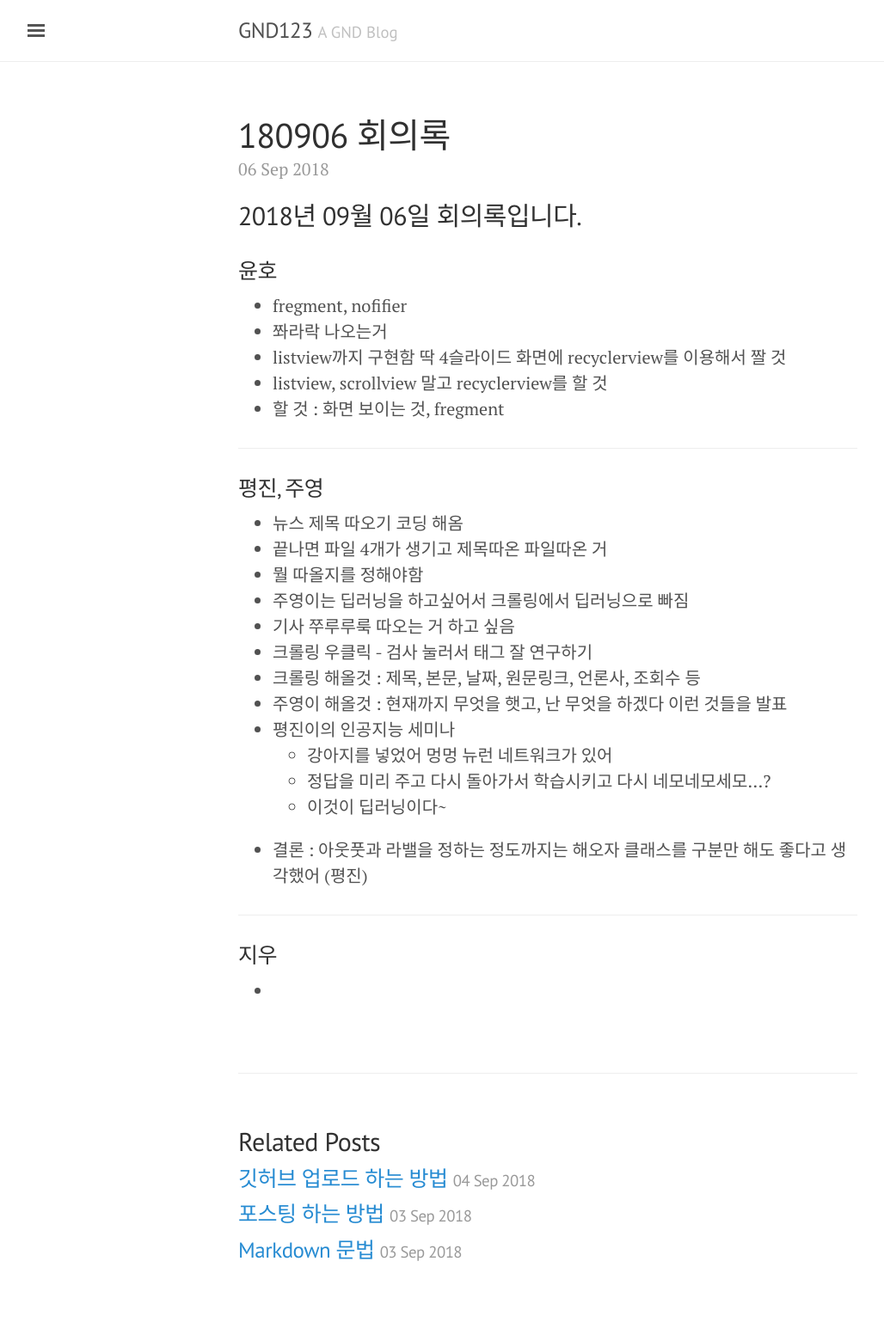
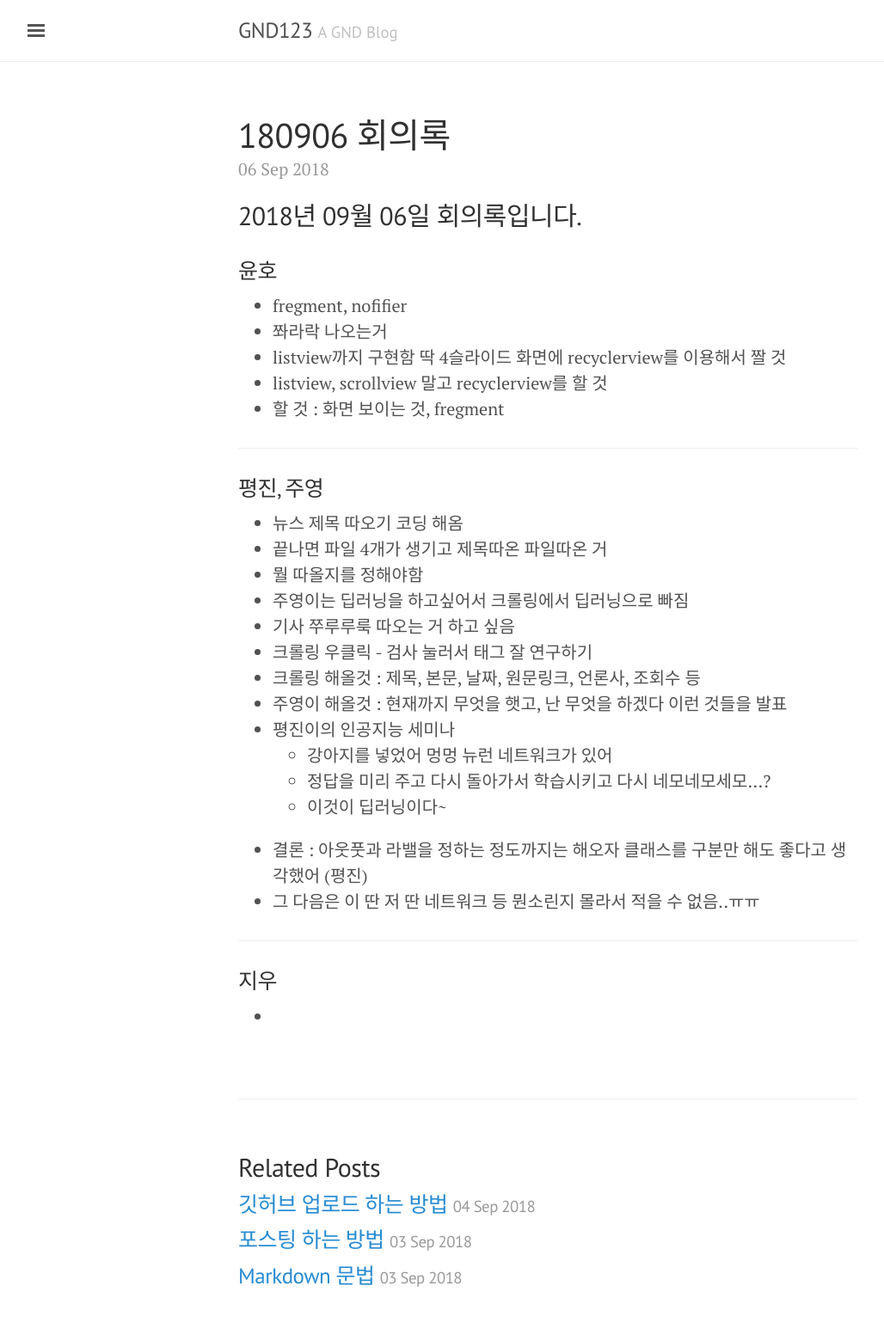
Before and after one commit to GND123/GND123.github.io, a Jekyll site: the page built from _posts/2018-09-06-document.md, in a window 1280 px wide. Shown: the whole page at 86% size, without its empty margins (3-1031 px from the left). Built offline with Jekyll 4.4.1, drawn with Linux system fonts in a browser that asks for light colours; before the commit the page ends 1530 px from its top, so only the background shows below that.

Commit message:
Update 2018-09-06-document.md

```diff
--- a/_posts/2018-09-06-document.md
+++ b/_posts/2018-09-06-document.md
@@ -31,6 +31,7 @@ editor: jiwoo
   * 정답을 미리 주고 다시 돌아가서 학습시키고 다시 네모네모세모...?
   * 이것이 딥러닝이다~
 * 결론 : 아웃풋과 라밸을 정하는 정도까지는 해오자 클래스를 구분만 해도 좋다고 생각했어 (평진)
+* 그 다음은 이 딴 저 딴 네트워크 등 뭔소린지 몰라서 적을 수 없음..ㅠㅠ
 
 ***
 
```
